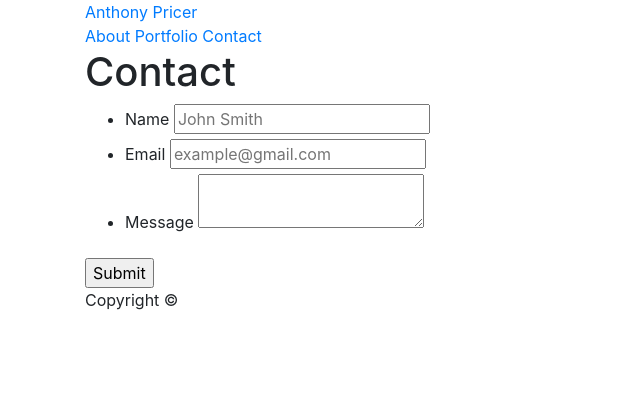
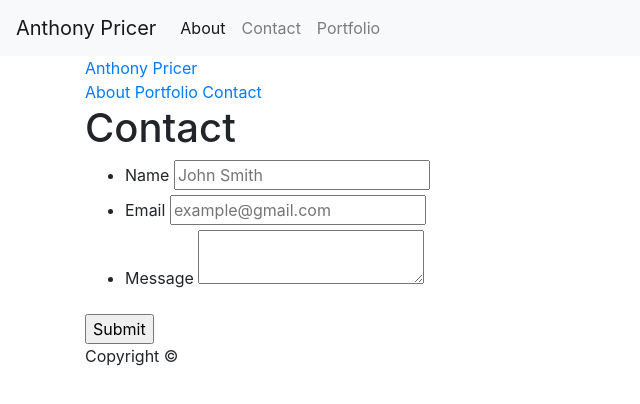
Before and after one commit to apricer/Bootstrap-Portfolio, a plain HTML site: page contact.html in a window 1280 px wide. Shown: the whole page, without its empty margins (0-640 px from the left). Drawn offline with nearby package versions, Linux system fonts and the light colour scheme.

Commit message:
Bootstrap-Portfolio

```diff
--- a/contact.html
+++ b/contact.html
@@ -5,10 +5,28 @@
   <meta charset="UTF-8">
   <meta name="viewport" content="width=device-width, initial-scale=1.0">
   <title>Contact | Anthony Pricer</title>
-  <link rel="stylesheet" href="https://maxcdn.bootstrapcdn.com/bootstrap/4.0.0/css/bootstrap.min.css">
+  <link href="https://stackpath.bootstrapcdn.com/bootstrap/4.3.1/css/bootstrap.min.css" rel="stylesheet" integrity="sha384-ggOyR0iXCbMQv3Xipma34MD+dH/1fQ784/j6cY/iJTQUOhcWr7x9JvoRxT2MZw1T" crossorigin="anonymous">
 </head>
 
 <body>
+        <nav class="navbar navbar-expand-lg navbar-light bg-light">
+                <a class="navbar-brand" href="#">Anthony Pricer</a>
+                <button class="navbar-toggler" type="button" data-toggle="collapse" data-target="#navbarSupportedContent" aria-controls="navbarSupportedContent" aria-expanded="false" aria-label="Toggle navigation">
+                  <span class="navbar-toggler-icon"></span>
+                </button>
+
+                <div class="collapse navbar-collapse" id="navbarSupportedContent">
+                  <ul class="navbar-nav mr-auto">
+                    <li class="nav-item active">
+                      <a class="nav-link" href="index.html">About</a> <span class="sr-only">(current)</span></a>
+                    </li>
+                    <li class="nav-item">
+                      <a class="nav-link" <a href="contact.html">Contact</a>
+                    </li>
+                    <li class="nav-item">
+                            <a class="nav-link" href="portfolio.html">Portfolio</a>
+                </div>
+              </nav>
 
   <header id="masthead">
     <div class="container">
```
Also changed, not shown: index.html (+19 -1 lines), portfolio.html (+19 -1 lines).
